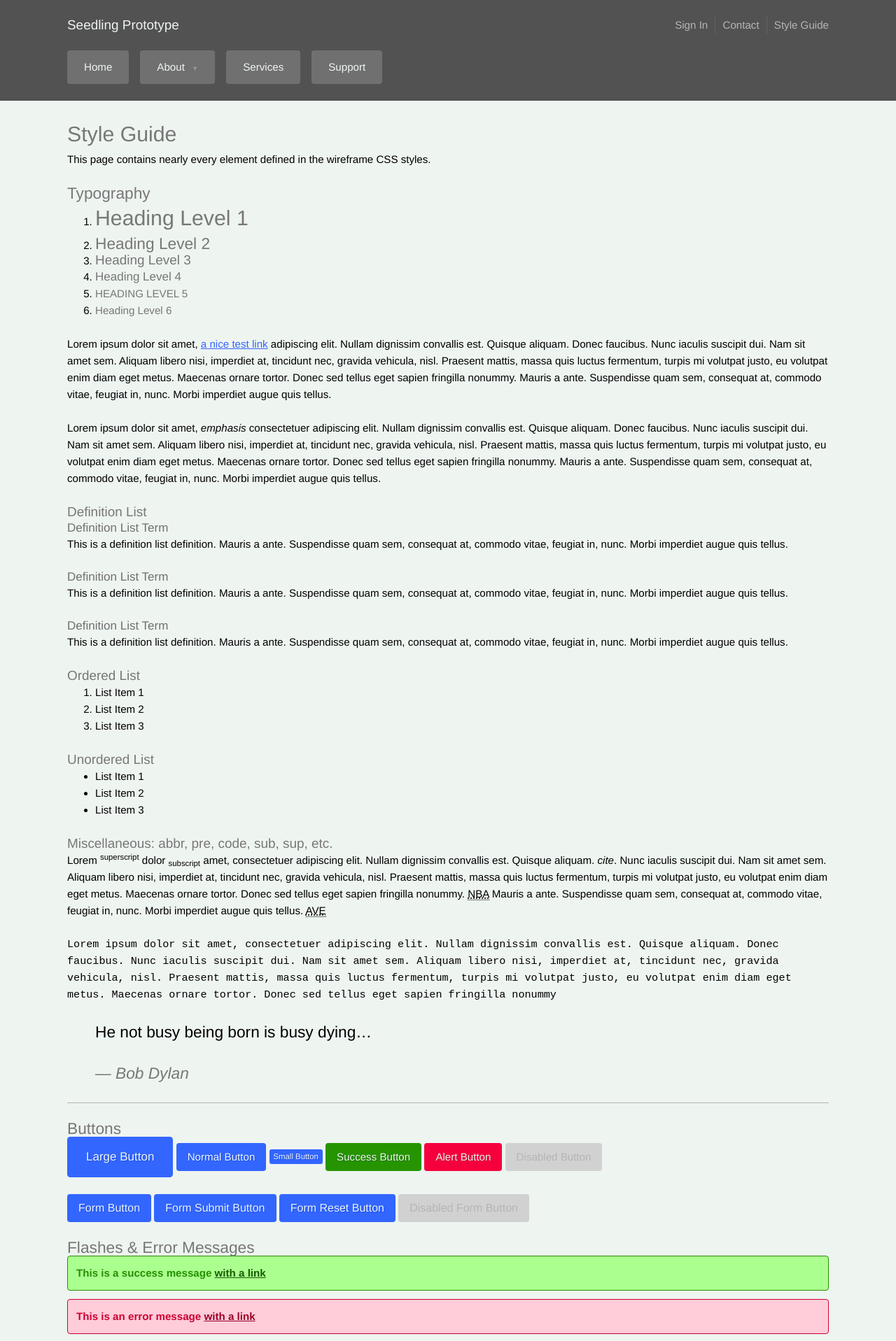
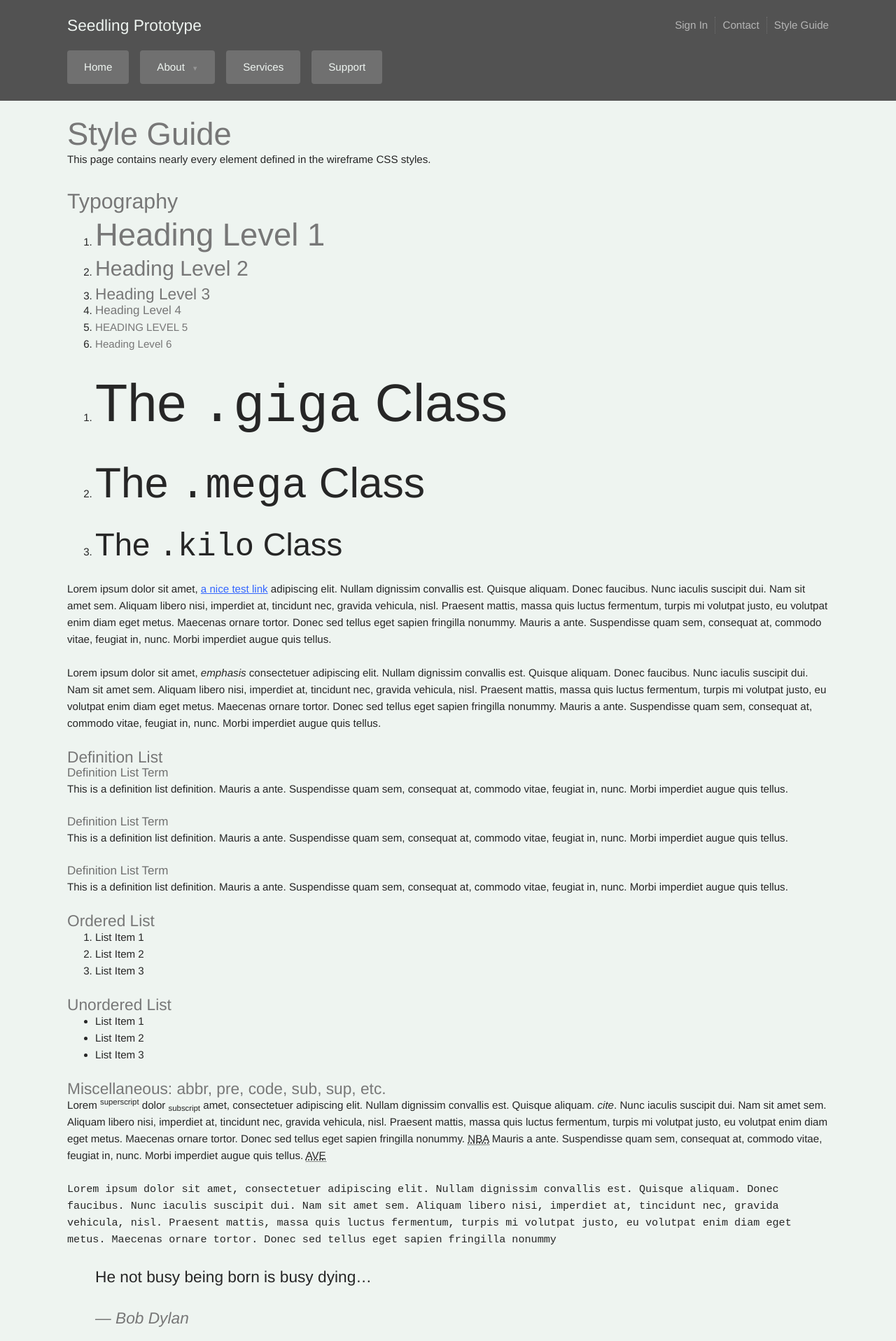
Before and after one commit to williamdodson/seedling, a Jekyll site: the page built from style-guide/index.html, in a window 1280 px wide. Shown: the top 1917 px of the page at 70% size. Built offline with Jekyll 4.4.1, drawn with Linux system fonts in a browser that asks for light colours; Markdown is read by kramdown in place of the engine named in the settings; some of the changed text lies outside the part shown.

Commit message:
Set headings and presentational type classes to use the type map and the font-scale mixin.

```diff
--- a/_includes/style-guide/_labels-badges.html
+++ b/_includes/style-guide/_labels-badges.html
@@ -20,6 +20,6 @@
     <li><a href="#">Notifications <span class="badge badge-default">12</span></a></li>
     <li>Hot Badge Style <span class="badge badge-hot">7</span></li>
     <li>Cool Badge Style <span class="badge badge-cool">7</span></li>
-    <li><a href="#">Your Should Check Your Messages! <span class="badge badge-note">432</span></a></li>
+    <li><a href="#">You Should Check Your Messages! <span class="badge badge-note">4321</span></a></li>
   </ul>
 </section>
--- a/_includes/style-guide/_typography.html
+++ b/_includes/style-guide/_typography.html
@@ -8,6 +8,12 @@
     <li><h4>Heading Level 4</h4></li>
     <li><h5>Heading Level 5</h5></li>
     <li><h6>Heading Level 6</h6></li>
+  </ol>
+
+  <ol>
+    <li><p class="giga">The <code>.giga</code> Class</p></li>
+    <li><p class="mega">The <code>.mega</code> Class</p></li>
+    <li><p class="kilo">The <code>.kilo</code> Class</p></li>
   </ol>
 
   <p>Lorem ipsum dolor sit amet, <a href="#" title="test link">a nice test link</a> adipiscing elit. Nullam dignissim convallis est. Quisque aliquam. Donec faucibus. Nunc iaculis suscipit dui. Nam sit amet sem. Aliquam libero nisi, imperdiet at, tincidunt nec, gravida vehicula, nisl. Praesent mattis, massa quis luctus fermentum, turpis mi volutpat justo, eu volutpat enim diam eget metus. Maecenas ornare tortor. Donec sed tellus eget sapien fringilla nonummy. Mauris a ante. Suspendisse quam sem, consequat at, commodo vitae, feugiat in, nunc. Morbi imperdiet augue quis tellus.</p>
--- a/a/c/style.css
+++ b/a/c/style.css
@@ -1006,7 +1006,12 @@ textarea {
 
 body {
   background: #eef4f0;
-  font-family: "helvetica neue", helvetica, arial, sans-serif; }
+  color: #262626;
+  font-family: 'Helvetica Neue', Helvetica, Arial, sans-serif;
+  font-size: 16px;
+  /* font-size: 16 */
+  font-size: 1rem;
+  line-height: 1.5; }
 
 body, caption, th, td, input, textarea, select, option, legend, fieldset, h1, h2, h3, h4, h5, h6 {
   font-size-adjust: 0.5; }
@@ -1027,21 +1032,21 @@ hr {
 /* These handle massive type, for less frequently occuring bits of text (e.g. in mastheads and banners). */
 .giga {
   font-size: 80px;
+  /* font-size: 80 */
   font-size: 5rem;
-  line-height: 1.2;
-  /* 96px */ }
+  line-height: 1.2; }
 
 .mega {
   font-size: 64px;
+  /* font-size: 64 */
   font-size: 4rem;
-  line-height: 1.125;
-  /* 72px */ }
+  line-height: 1.125; }
 
 .kilo, .hero h1, .hero h2, .hero h3 {
   font-size: 48px;
+  /* font-size: 48 */
   font-size: 3rem;
-  line-height: 1;
-  /* 48px */ }
+  line-height: 1; }
 
 h1, h2, h3, h4, h5, h6 {
   color: #777777;
@@ -1054,115 +1059,41 @@ h5 {
 
 /* Define headings and their associated classes here. */
 h1, .alpha {
+  font-size: 48px;
+  /* font-size: 48 */
+  font-size: 3rem;
+  line-height: 1; }
+
+h2, .beta, blockquote {
   font-size: 32px;
+  /* font-size: 32 */
   font-size: 2rem;
-  line-height: 1.5;
-  /* 48px */ }
-
-h2, .beta, blockquote {
+  line-height: 1.5; }
+
+h3, .gamma, .title {
   font-size: 24px;
+  /* font-size: 24 */
   font-size: 1.5rem;
-  line-height: 1;
-  /* 24px */ }
-
-h3, .gamma, .title {
-  font-size: 20px;
-  font-size: 1.25rem;
-  line-height: 1.2;
-  /* 24px */ }
+  line-height: 1; }
 
 h4, .delta, dl dt {
   font-size: 18px;
+  /* font-size: 18 */
   font-size: 1.125rem;
-  line-height: 1.333;
-  /* 24px */ }
+  line-height: 1.33333; }
 
 h5, .epsilon {
   font-size: 16px;
+  /* font-size: 16 */
   font-size: 1rem;
-  line-height: 1.5;
-  /* 24px */ }
+  line-height: 1.5; }
 
 h6, .zeta {
   font-size: 16px;
+  /* font-size: 16 */
   font-size: 1rem;
-  line-height: 1.5;
-  /* 24px */ }
-
-/*h1 {
-  color: $color-primary;
-  font-size: 2em;
-  line-height: 1.25;
-  margin-bottom: 0.5em;
-
-  @include media($bp-med-val) {
-    font-size: 2.5em;
-    line-height: 1.125;
-  }
-
-  @include media($bp-lg-val) {
-    font-size: 3em;
-    line-height: 1.05;
-  }
-}
-
-h2 {
-  font-size: 1.625em;
-  line-height: 1.15384615;
-
-  @include media($bp-med-val) {
-    font-size: 2em;
-    line-height: 1.25;
-  }
-
-  @include media($bp-lg-val) {
-    font-size: 2.25em;
-    line-height: 1.25;
-  }
-}
-
-h3 {
-  font-size: 1.375em;
-  line-height: 1.13636364;
-
-  @include media($bp-med-val) {
-    font-size: 1.5em;
-    line-height: 1.25;
-  }
-
-  @include media($bp-lg-val) {
-    font-size: 1.75em;
-    line-height: 1.25;
-  }
-}
-
-h4 {
-  font-size: 1.125em;
-  line-height: 1.11111111;
-
-  @include media($bp-med-val) {
-    line-height: 1.22222222;
-  }
-}
-
-h5 {
-  color: $color-primary;
-  font-size: 1em;
-  text-transform: uppercase;
-}
-
-h6 {
-  font-size: 1em;
-  font-weight: bold;
-}
-
-p, dl, ol, ul {
-  margin: 0 0 1.5rem 0;
-
-  @include media($bp-lg-val) {
-    margin-bottom: 1.375em;
-  }
-}*/
+  line-height: 1.5; }
+
 dl dt {
   color: #707070;
   font-weight: normal;
--- a/sass/modules/_colors.scss
+++ b/sass/modules/_colors.scss
@@ -7,6 +7,7 @@ $color-primary-dark: palette(primary, dark);
 $color-secondary: palette(secondary);
 $color-secondary-light: palette(secondary, light);
 $color-secondary-pale: palette(secondary, x-light);
+$color-black: palette(primary, xx-dark);
 $color-white: palette(primary, xx-light);
 //
 $color-links: palette(blue);
```
Also changed, not shown: sass/modules/_config.scss (+6 -2 lines), sass/modules/_mixins.scss (+13 -0 lines), sass/partials/_typography.scss (+12 -94 lines).
